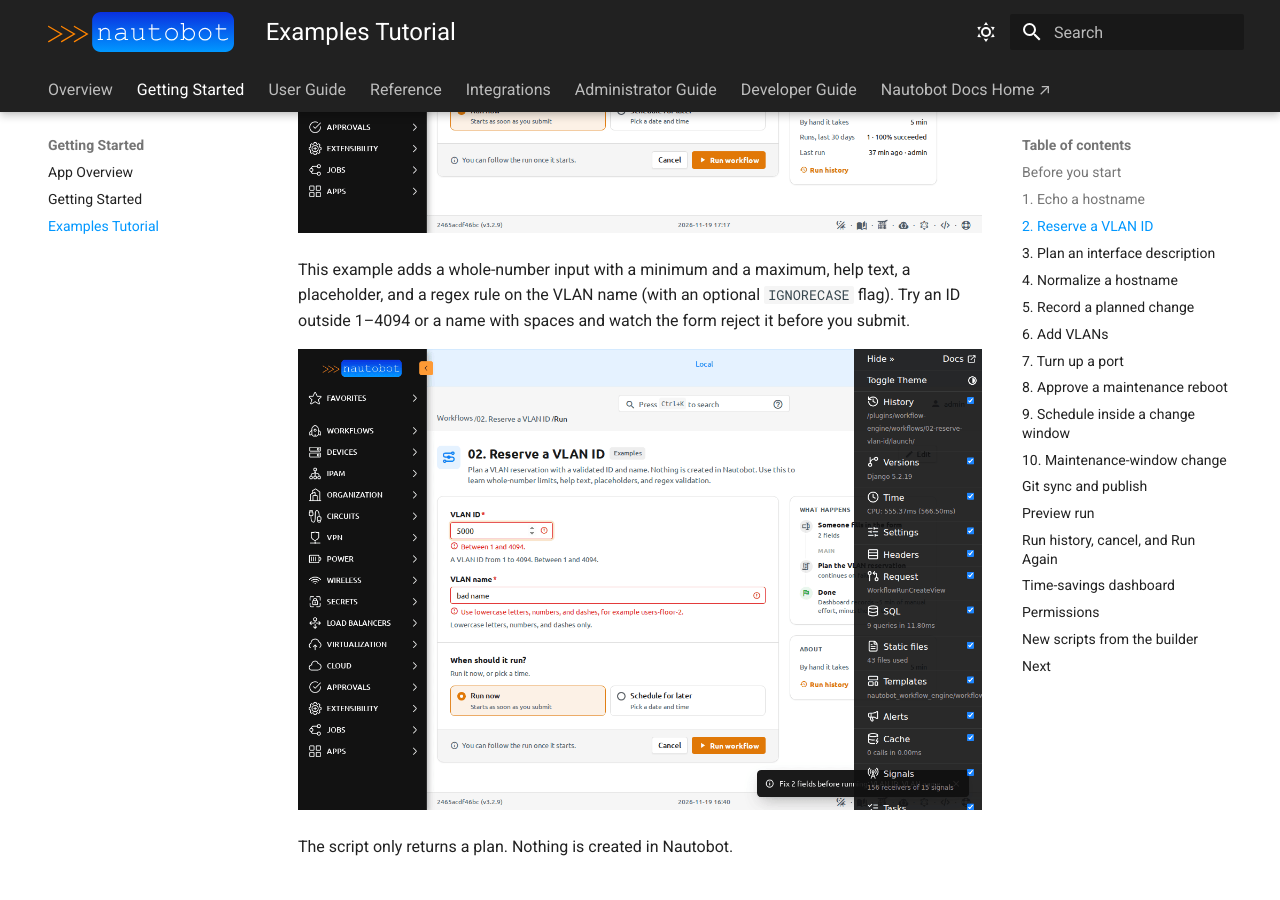
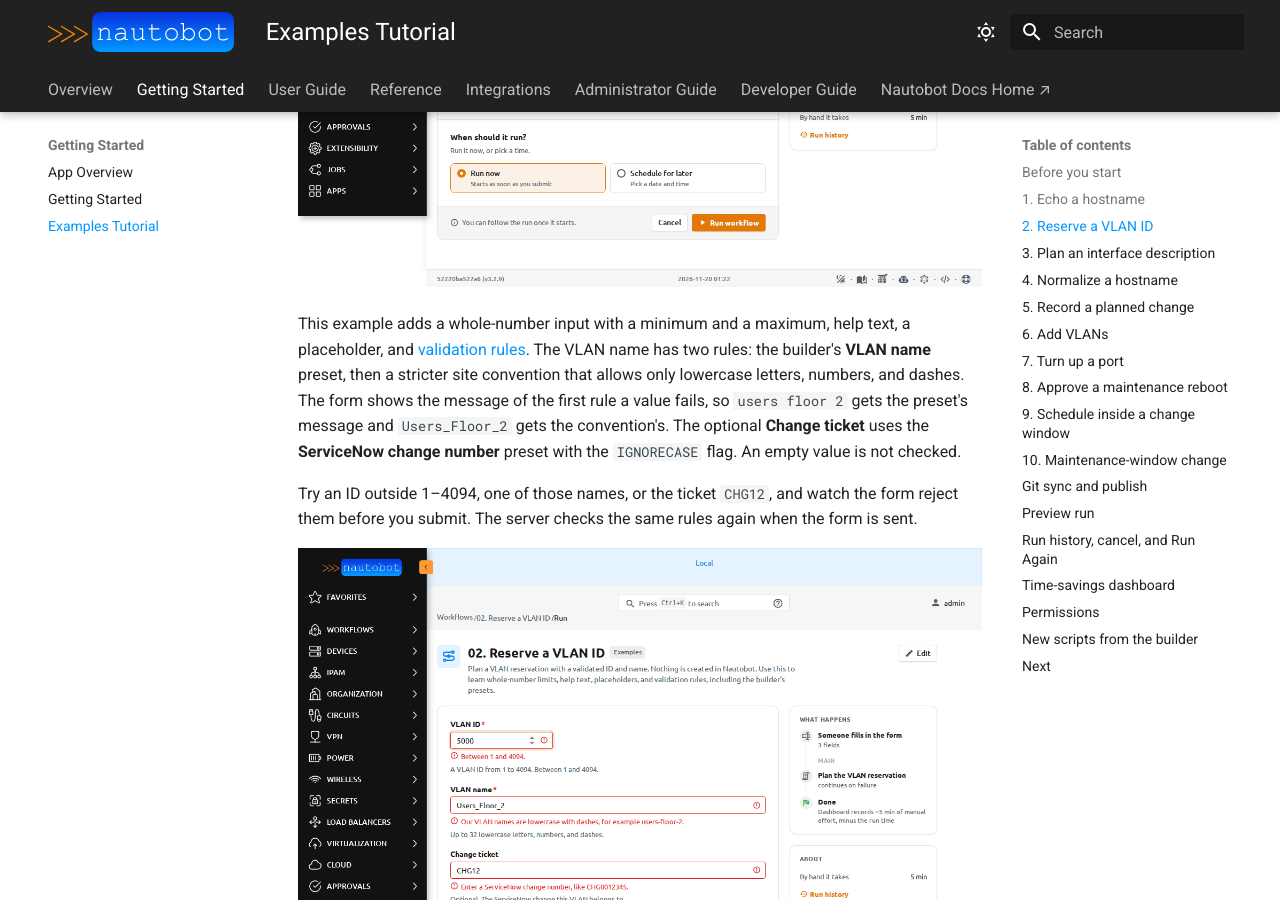
Before and after one commit to eric-fetty/Nautobot_Workflow_Engine, an MkDocs documentation site: the page built from docs/user/examples_tutorial.md, in a window 1280 px wide and 900 px high, scrolled down 3591 px. Built offline with MkDocs 1.6.1 and Material for MkDocs 9.7.7, drawn with Linux system fonts in a browser that asks for light colours; some of the changed text lies outside the part shown.

Commit message:
Tutorial: validation presets in examples 02 and 06, with new 02 screenshots

```diff
--- a/docs/user/examples_tutorial.md
+++ b/docs/user/examples_tutorial.md
@@ -47,7 +47,9 @@ Workflow: [`02-reserve-vlan-id`](https://github.com/eric-fetty/Nautobot-Demo-Wor
 
 ![Launch form for 02. Reserve a VLAN ID](../assets/images/examples/launch-02-reserve-vlan-id.png)
 
-This example adds a whole-number input with a minimum and a maximum, help text, a placeholder, and a regex rule on the VLAN name (with an optional `IGNORECASE` flag). Try an ID outside 1–4094 or a name with spaces and watch the form reject it before you submit.
+This example adds a whole-number input with a minimum and a maximum, help text, a placeholder, and [validation rules](inputs.md#validation-rules). The VLAN name has two rules: the builder's **VLAN name** preset, then a stricter site convention that allows only lowercase letters, numbers, and dashes. The form shows the message of the first rule a value fails, so `users floor 2` gets the preset's message and `Users_Floor_2` gets the convention's. The optional **Change ticket** uses the **ServiceNow change number** preset with the `IGNORECASE` flag. An empty value is not checked.
+
+Try an ID outside 1–4094, one of those names, or the ticket `CHG12`, and watch the form reject them before you submit. The server checks the same rules again when the form is sent.
 
 ![The VLAN ID and name rejected on the launch form](../assets/images/examples/launch-02-validation-errors.png)
 
@@ -92,6 +94,8 @@ Workflow: [`06-add-vlans`](https://github.com/eric-fetty/Nautobot-Demo-Workflows
 ![Launch form for 06. Add VLANs](../assets/images/examples/launch-06-add-vlans.png)
 
 This example introduces a table input (`listdict`) with typed columns, unique VLAN IDs, and row limits, plus a list of extra trunk ports, a pick-many tags field, and a several-objects picker for switches. On the launch form the table is an editable grid.
+
+Validation rules work per cell and per line. Every **Name** cell must pass the **VLAN name** preset and the lowercase convention, and the error names the row, for example *Row 1: Name: Use lowercase letters, numbers, and dashes.* Every line of **Extra trunk ports** must pass the **Interface name** preset and an Ethernet-or-Port-Channel rule, so `Vlan10` is rejected with *Line 2: Trunk ports must be Ethernet or Port-Channel interfaces.*
 
 ![The VLANs table with Add row, Download template and Import CSV](../assets/images/examples/launch-06-table-input.png)
 
```
Also changed, not shown: docs/assets/images/examples/launch-02-reserve-vlan-id.png, docs/assets/images/examples/launch-02-validation-errors.png.
